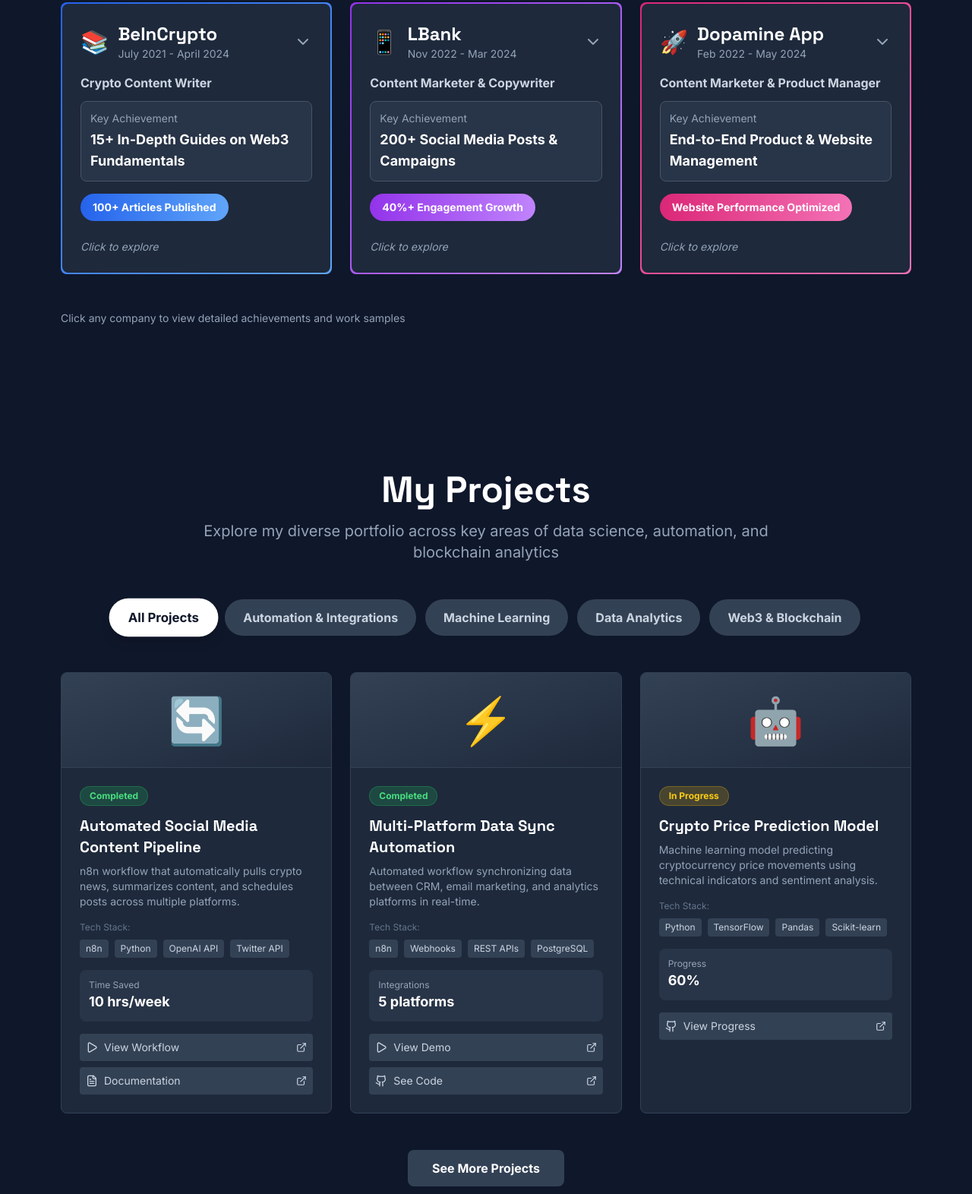
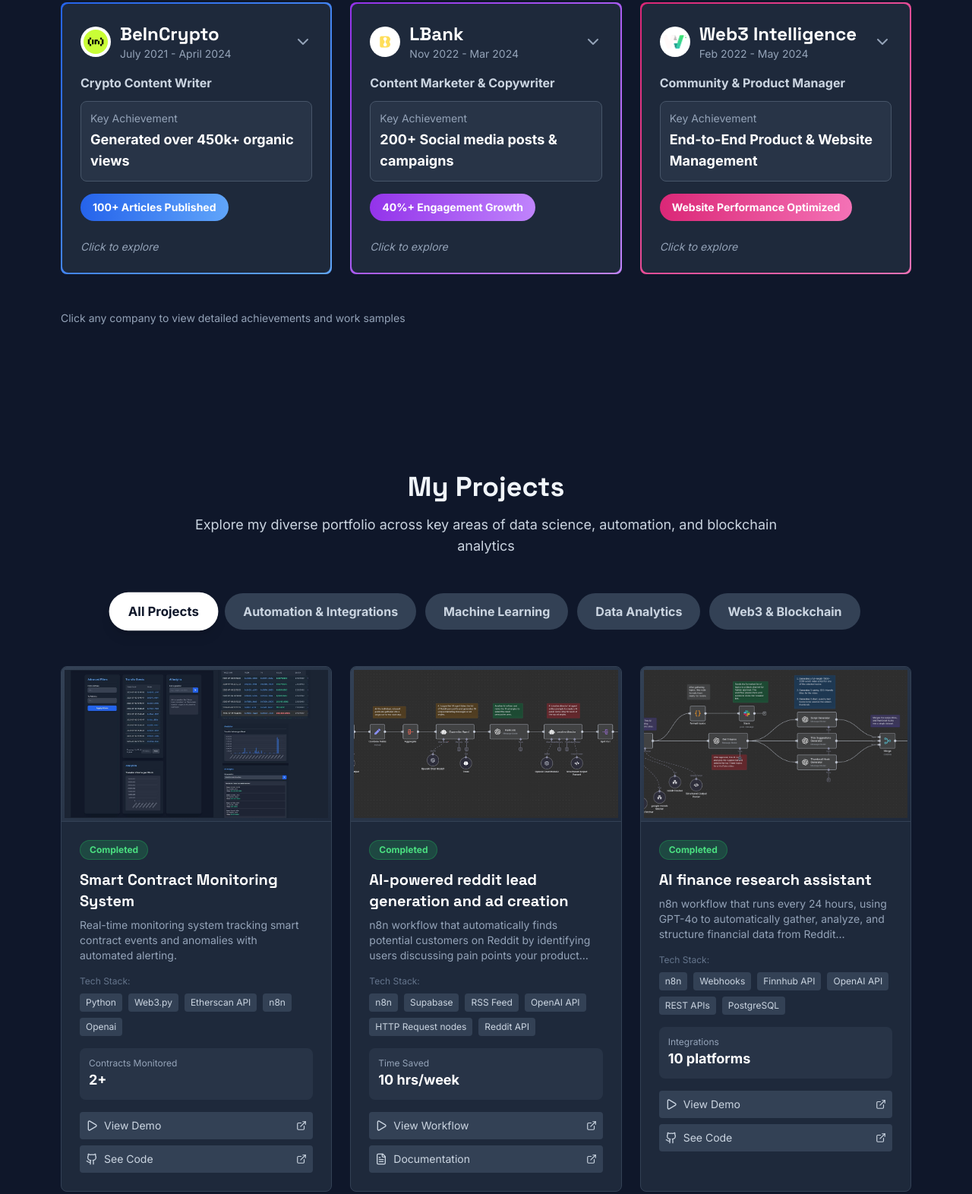
Before and after one commit to Toms-x/tomintech-website, an Astro site: page / in a window 1280 px wide. Shown: the part 989-2561 px from the top of the page at 76% size. Built offline with nearby package versions, Linux system fonts and the light colour scheme; Astro itself is replaced by a stand-in of ours.

Commit message:
improve UI with project and client image integration

```diff
--- a/src/components/Clients.astro
+++ b/src/components/Clients.astro
@@ -7,9 +7,11 @@
   { name: 'Crypto detail', src: '/images/logos/cryptodetail.svg' },
   { name: 'Mina', src: '/images/logos/mina.svg' },
   { name: 'Fiverr', src: '/images/logos/fiverr.svg' },
+  { name: 'Web3 Intelligence', src: '/images/logos/wbi.png' },
   { name: 'Upwork', src: '/images/logos/upwork.svg' },
   { name: 'CryptoNews', src: '/images/logos/cryptonews.svg' },
   { name: 'Liquity', src: '/images/logos/liquity.svg' },
+  { name: 'Encryptus', src: '/images/logos/encryptus.png' },
 ];
 ---
 <section class="py-16">
--- a/src/components/ContentStrategy.jsx
+++ b/src/components/ContentStrategy.jsx
@@ -12,17 +12,17 @@
       role: 'Crypto Content Writer',
       period: 'July 2021 - April 2024',
       color: 'from-blue-600 to-blue-400',
-      icon: '📚',
-      mainAchievement: '15+ In-Depth Guides on Web3 Fundamentals',
+      icon: '/images/logos/beincrypto.jpeg',
+      mainAchievement: 'Generated over 450k+ organic views',
       metric: '100+ Articles Published',
-      description: 'Researched and authored comprehensive long-form content educating users about Web3 and cryptocurrency.',
+      description: 'Authored 100+ in-depth guides on Web3. Several articles secured SERP features within 3 months, driving 136,900 monthly organic visitors valued at $289,700 in equivalent Google Ads spend (Semrush).',
       highlights: [
         'Developed standardized data representation framework',
         'Improved user visibility into key performance metrics',
         'Covered diverse crypto topics for broad audience reach'
       ],
       links: [
-        { label: 'View Article Portfolio', url: '#', type: 'primary' }
+        { label: 'View Article Portfolio', url: 'https://beincrypto.com/author/ayotomiwa_oladotun/', type: 'primary' }
       ]
     },
     {
@@ -31,8 +31,8 @@
       role: 'Content Marketer & Copywriter',
       period: 'Nov 2022 - Mar 2024',
       color: 'from-purple-600 to-purple-400',
-      icon: '📱',
-      mainAchievement: '200+ Social Media Posts & Campaigns',
+      icon: '/images/logos/lbank.png',
+      mainAchievement: '200+ Social media posts & campaigns',
       metric: '40%+ Engagement Growth',
       description: 'Produced high-quality daily content and creative social media campaigns driving community growth.',
       highlights: [
@@ -48,11 +48,11 @@
     },
     {
       id: 'dopamine',
-      name: 'Dopamine App',
-      role: 'Content Marketer & Product Manager',
+      name: 'Web3 Intelligence',
+      role: 'Community & Product Manager',
       period: 'Feb 2022 - May 2024',
       color: 'from-pink-600 to-pink-400',
-      icon: '🚀',
+      icon: '/images/logos/wbi.png',
       mainAchievement: 'End-to-End Product & Website Management',
       metric: 'Website Performance Optimized',
       description: 'Managed all aspects of company operations including website, user guides, customer support, and feature testing.',
@@ -101,7 +101,11 @@
                   {/* Icon & Title */}
                   <div className="flex items-center justify-between mb-4">
                     <div className="flex items-center gap-3">
-                      <span className="text-3xl">{company.icon}</span>
+                      <img
+                        src={company.icon}
+                        alt={`${company.name} logo`}
+                        className="w-10 h-10 rounded-full object-contain bg-white p-1 flex-shrink-0"
+                      />
                       <div>
                         <h2 className="text-2xl font-bold text-white">{company.name}</h2>
                         <p className="text-sm text-slate-400">{company.period}</p>
--- a/src/components/ProjectsShowcase.jsx
+++ b/src/components/ProjectsShowcase.jsx
@@ -17,31 +17,45 @@
   const projects = [
     // Automation Projects
     {
+      id: 7,
+      title: 'Smart Contract Monitoring System',
+      category: 'web3',
+      status: 'completed',
+      description: 'Real-time monitoring system tracking smart contract events and anomalies with automated alerting.',
+      thumbnail: '/images/blogs/smart-contract-dashboard.jpg',
+      techStack: ['Python', 'Web3.py', 'Etherscan API', 'n8n', 'Openai'],
+      metrics: { label: 'Contracts Monitored', value: '2+' },
+      links: [
+        { type: 'demo', label: 'View Demo', url: 'https://dashboard-web-432979189889.us-central1.run.app/' },
+        { type: 'github', label: 'See Code', url: 'https://github.com/Toms-x/smart-contract-monitor' }
+      ]
+    },
+    {
       id: 1,
-      title: 'Automated Social Media Content Pipeline',
+      title: 'AI-powered reddit lead generation and ad creation',
       category: 'automation',
       status: 'completed',
-      description: 'n8n workflow that automatically pulls crypto news, summarizes content, and schedules posts across multiple platforms.',
-      thumbnail: '🔄',
-      techStack: ['n8n', 'Python', 'OpenAI API', 'Twitter API'],
+      description: 'n8n workflow that automatically finds potential customers on Reddit by identifying users discussing pain points your product solves, then generates personalized ad content for direct engagement.',
+      thumbnail: '/images/blogs/reddit-ad-workflow.png',
+      techStack: ['n8n', 'Supabase', 'RSS Feed', 'OpenAI API', 'HTTP Request nodes', 'Reddit API'],
       metrics: { label: 'Time Saved', value: '10 hrs/week' },
       links: [
         { type: 'demo', label: 'View Workflow', url: '#' },
-        { type: 'docs', label: 'Documentation', url: '#' }
+        { type: 'docs', label: 'Documentation', url: 'https://github.com/Toms-x/automation-projects/tree/main/reddit-ad' }
       ]
     },
     {
       id: 2,
-      title: 'Multi-Platform Data Sync Automation',
+      title: 'AI finance research assistant',
       category: 'automation',
       status: 'completed',
-      description: 'Automated workflow synchronizing data between CRM, email marketing, and analytics platforms in real-time.',
-      thumbnail: '⚡',
-      techStack: ['n8n', 'Webhooks', 'REST APIs', 'PostgreSQL'],
-      metrics: { label: 'Integrations', value: '5 platforms' },
+      description: 'n8n workflow that runs every 24 hours, using GPT-4o to automatically gather, analyze, and structure financial data from Reddit discussions, Finnhub news, and Google Trends for comprehensive market intelligence.',
+      thumbnail: '/images/blogs/youtube-writer-workflow.png',
+      techStack: ['n8n', 'Webhooks', 'Finnhub API', 'OpenAI API', 'REST APIs', 'PostgreSQL'],
+      metrics: { label: 'Integrations', value: '10 platforms' },
       links: [
         { type: 'demo', label: 'View Demo', url: '#' },
-        { type: 'github', label: 'See Code', url: '#' }
+        { type: 'github', label: 'See Code', url: 'https://github.com/Toms-x/automation-projects/tree/main/script-generator' }
       ]
     },
     // ML Projects (Coming Soon)
@@ -101,20 +115,6 @@
     },
     // Web3 Projects
     {
-      id: 7,
-      title: 'Smart Contract Monitoring System',
-      category: 'web3',
-      status: 'completed',
-      description: 'Real-time monitoring system tracking smart contract events and anomalies with automated alerting.',
-      thumbnail: '🔐',
-      techStack: ['Python', 'Web3.py', 'Etherscan API', 'n8n'],
-      metrics: { label: 'Contracts Monitored', value: '20+' },
-      links: [
-        { type: 'demo', label: 'View Demo', url: '#' },
-        { type: 'github', label: 'See Code', url: '#' }
-      ]
-    },
-    {
       id: 8,
       title: 'On-Chain Data Visualization Platform',
       category: 'web3',
@@ -133,12 +133,12 @@
     ? projects
     : projects.filter(p => p.category === activeFilter);
 
-  // 2. CREATE A NEW ARRAY: Only show the projects up to the visibleCount.
+  // only show the projects up to the visibleCount.
   const projectsToShow = filteredProjects.slice(0, visibleCount);
 
   const handleFilterChange = (filterId) => {
     setActiveFilter(filterId);
-    // 4. RESET THE COUNT: When the filter changes, reset to showing 3.
+    // when the filter changes, reset to showing 3.
     setVisibleCount(3);
   };
 
@@ -166,10 +166,10 @@
 
         {/* Header */}
         <div className="text-center mb-12">
-          <h1 className="text-4xl md:text-5xl font-bold text-white mb-4">
+          <h2 className="text-4xl font-bold text-slate-100 mb-4">
             My Projects
-          </h1>
-          <p className="text-xl text-slate-400 max-w-3xl mx-auto">
+          </h2>
+          <p className="text-lg text-slate-300 mb-12 max-w-3xl mx-auto">
             Explore my diverse portfolio across key areas of data science, automation, and blockchain analytics
           </p>
         </div>
@@ -202,8 +202,12 @@
                 className="bg-slate-800 rounded-lg border border-slate-700 hover:border-slate-500 transition-all duration-300 hover:shadow-xl hover:shadow-slate-900/50 overflow-hidden group"
               >
                 {/* ... Card content remains the same ... */}
-                <div className="bg-gradient-to-br from-slate-700 to-slate-800 p-8 flex items-center justify-center border-b border-slate-700">
-                  <span className="text-6xl">{project.thumbnail}</span>
+                <div className="bg-gradient-to-br from-slate-700 to-slate-800 p-1 flex items-center justify-center border-b border-slate-700">
+                  <img
+                    src={project.thumbnail}
+                    alt={`${project.title} thumbnail`}
+                    className="w-full aspect-video object-cover"
+                  />
                 </div>
                 <div className="p-6">
                   <div className="flex justify-between items-start mb-3">
--- a/src/content/blog/reddit-ad.md
+++ b/src/content/blog/reddit-ad.md
@@ -15,7 +15,7 @@
 
 This [workflow](https://github.com/Toms-x/automation-projects/tree/main/reddit-ad) is a multi-step pipeline that uses AI to automate market research, copywriting, and creative direction.
 
-![A diagram of the reddit-powered ad generator workflow](/images/blog/reddit-workflow-diagram.png)
+![A diagram of the reddit-powered ad generator workflow](/images/blogs/reddit-ad-workflow.png)
 
 1.  **Input and keyword extraction**: The process starts when you submit a simple form with your brand name, website, and product description. An AI model analyzes the description to extract a core **"pain point" keyword** (1-3 words) that a potential customer might use on Reddit.
 2.  **Reddit research and filtering**: The workflow uses this keyword to **search all of Reddit** for relevant posts. It then filters these results, keeping only discussions that have meaningful engagement (more than 2 upvotes) and actual text content.
--- a/src/content/blog/youtube-automation.md
+++ b/src/content/blog/youtube-automation.md
@@ -18,7 +18,7 @@
 
 I designed a multi-stage automated pipeline in n8n that acts as my [research and production assistant](https://github.com/Toms-x/automation-projects/tree/main/script-generator). Here’s a technical and logical breakdown of how it works.
 
-![YouTube personal research assistant workflow](/blogs/youtube-assistant-workflow.png)
+![YouTube personal research assistant workflow](/images/blogs/youtube-writer-workflow.png)
 
 ### 1. The content research engine
 
@@ -26,7 +26,7 @@
 
 #### - Reddit research tool:
 
-![A diagram of the Reddit research tool workflow](/images/blogs/reddit-research-tool.png)
+![A diagram of the Reddit research tool workflow](/images/blogs/reddit-research-workflow.png)
 
 This sub-workflow is designed to gather and rank the most engaging posts from three finance-related subreddits: **r/StockMarket**, **r/personalfinance**, and **r/Bitcoin**. It fetches the "top" posts from each community and then applies a custom scoring logic to every post. This "weighted score" prioritizes recent posts with a high number of both upvotes and comments, aiming to identify the most relevant and trending discussions.
 
--- a/src/layouts/Layout.astro
+++ b/src/layouts/Layout.astro
@@ -17,7 +17,7 @@
     <meta charset="UTF-8" />
     <meta name="description" content="Your site description" />
     <meta name="viewport" content="width=device-width" />
-    <link rel="icon" type="image/svg+xml" href="/favicon.svg" />
+    <link rel="icon" type="image/svg+xml" href="/faviconn.svg" />
     <meta name="generator" content={Astro.generator} />
     <title>{title}</title>
 
```
Also changed, not shown: public/faviconn.svg (added), public/images/logos/beincrypto.jpeg (added), public/images/logos/lbank.png (added), public/images/logos/wbi.png (added).
